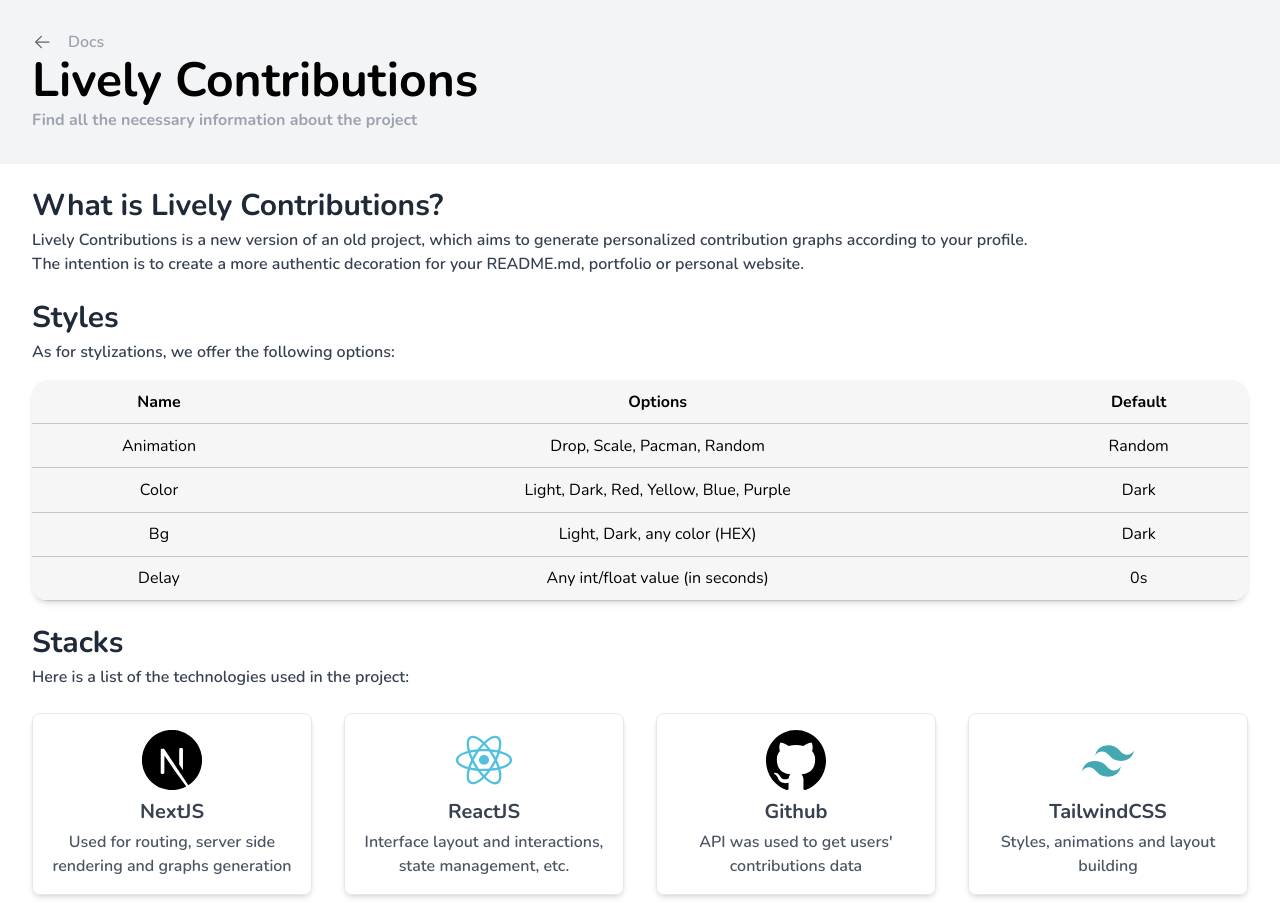
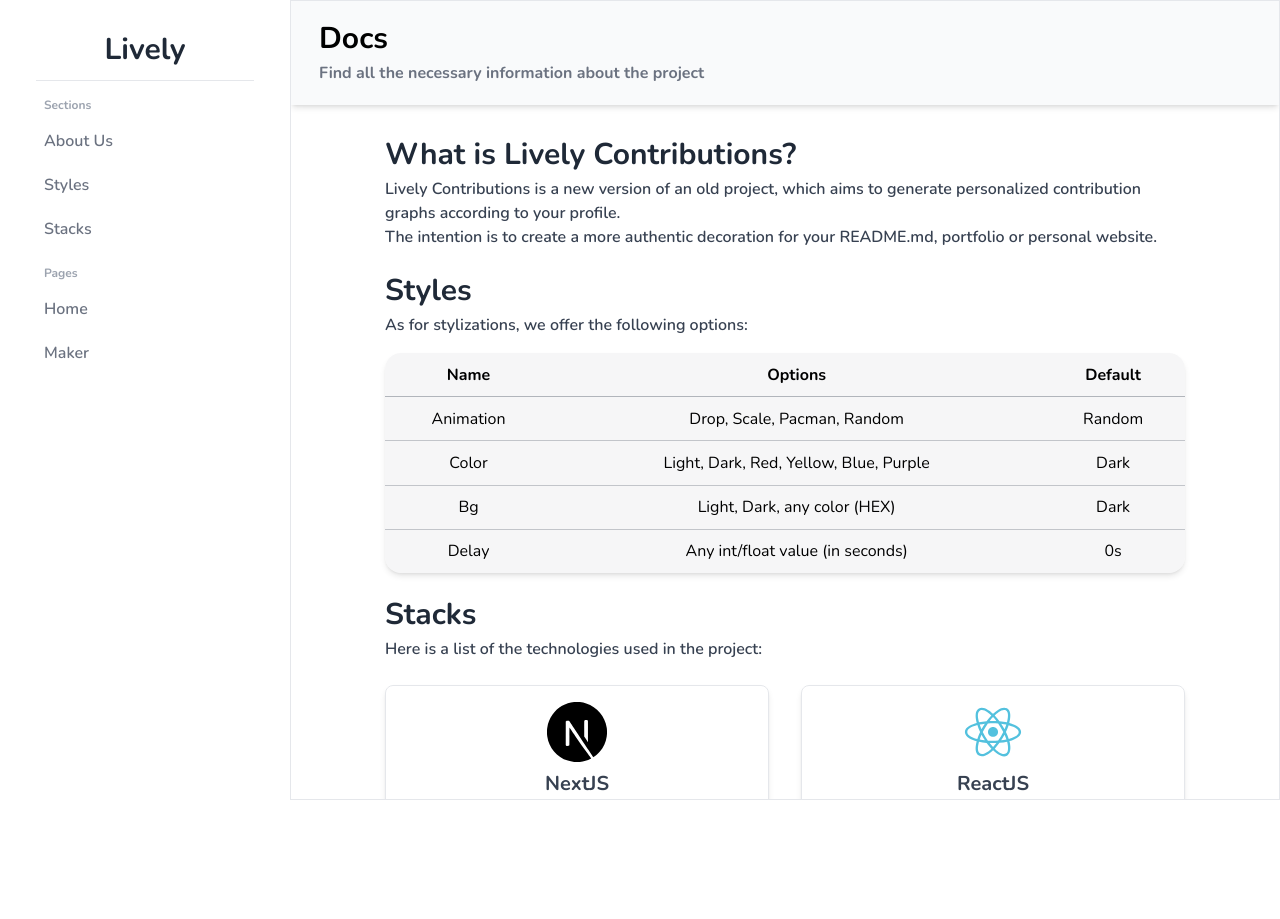
Before and after one commit to lucas7maciel/Lively-Contributions, a Next.js app: page /docs in a window 1280 px wide. After the commit the page ends 800 px from the top, so only its background shows below. Built offline with nearby package versions, Linux system fonts and the light colour scheme.

Commit message:
fix: docs layout

```diff
--- a/src/app/docs/aboutUs.tsx
+++ b/src/app/docs/aboutUs.tsx
@@ -1,6 +1,6 @@
 export default function AboutUs() {
   return (
-    <section>
+    <section id="aboutUs">
       <h3 className="font-bold text-gray-800 text-3xl mb-1">
         What is Lively Contributions?
       </h3>
--- /dev/null
+++ b/src/app/docs/dashboard.tsx
@@ -0,0 +1,59 @@
+import Link from "next/link";
+
+interface SectionItem {
+  text: string;
+  redir: string;
+}
+
+export function Dashboard() {
+  const sections: SectionItem[] = [
+    {
+      text: "About Us",
+      redir: "#aboutUs",
+    },
+    {
+      text: "Styles",
+      redir: "#styles",
+    },
+    {
+      text: "Stacks",
+      redir: "#stacks",
+    },
+  ];
+
+  const pages: SectionItem[] = [
+    { text: "Home", redir: "/" },
+    { text: "Maker", redir: "/maker" },
+  ];
+
+  return (
+    <div className="flex flex-col items-strech gap-1 w-full h-full px-1 py-2 flex-1">
+      <p className="font-bold text-3xl text-gray-800 text-center">Lively</p>
+      <hr className="mt-2 mb-3 px-1" />
+
+      <p className="mb-1 px-2 font-bold text-gray-400 text-xs">Sections</p>
+      {sections.map((section, index) => (
+        <Section key={index} text={section.text} redir={section.redir} />
+      ))}
+
+      <p className="mt-3 mb-1 px-2 font-bold text-gray-400 text-xs">Pages</p>
+      {pages.map((section, index) => (
+        <Section key={index} text={section.text} redir={section.redir} />
+      ))}
+    </div>
+  );
+}
+
+function Section(props: SectionItem) {
+  return (
+    <div className="hover:bg-gray-100 w-full py-2 px-2 rounded-lg cursor-pointer transition">
+      <Link
+        className="font-semibold text-gray-500"
+        href={props.redir}
+        scroll={false}
+      >
+        {props.text}
+      </Link>
+    </div>
+  );
+}
--- a/src/app/docs/header.tsx
+++ b/src/app/docs/header.tsx
@@ -1,26 +1,10 @@
-import Link from "next/link";
-import Image from "next/image";
-import BackIcon from "/public/icons/navigate-back.svg";
 
 export default function Header() {
   return (
-    <header className="p-8 bg-gray-100 flex items-center">
+    <header className="py-5 px-7 bg-gray-50 flex items-center shadow-md">
       <div className="flex-1">
-        <div className="flex items-center gap-4 mb-1">
-          <Link href="/">
-            <Image
-              className="opacity-60 hover:opacity-40 cursor-pointer transition duration-500"
-              src={BackIcon}
-              width={20}
-              height={20}
-              alt="Back"
-            />
-          </Link>
-          <p className="font-semibold text-gray-400 leading-none">Docs</p>
-        </div>
-
-        <h1 className="font-bold text-5xl">Lively Contributions</h1>
-        <p className="text-gray-400 font-bold mt-1">
+        <h1 className="font-bold text-3xl">Docs</h1>
+        <p className="text-gray-500 font-bold mt-1">
           Find all the necessary information about the project
         </p>
       </div>
--- a/src/app/docs/page.tsx
+++ b/src/app/docs/page.tsx
@@ -2,16 +2,24 @@
 import Styles from "./styles";
 import Stacks from "./stacks";
 import Header from "./header";
+import { Dashboard } from "./dashboard";
 
 export default function Docs() {
   return (
     <>
-      <Header />
-      <div className="flex flex-col gap-6 px-8 py-6">
-        <AboutUs />
-        <Styles />
-        <Stacks />
+      <div className="flex max-h-screen w-full overflow-hidden">
+        <div className="flex-[0_0_290px] px-8 py-6 overflow-y-auto">
+          <Dashboard />
+        </div>
+        <div className="border flex-1 overflow-y-auto">
+          <Header />
+          <div className="flex-1 flex flex-col gap-6 max-w-[90ch] mt-6 mx-auto px-8 pb-6 pt-2">
+            <AboutUs />
+            <Styles />
+            <Stacks />
+          </div>
+        </div>
       </div>
-      </>
+    </>
   );
 }
--- a/src/app/docs/stacks.tsx
+++ b/src/app/docs/stacks.tsx
@@ -7,13 +7,13 @@
 
 export default function Stacks() {
   return (
-    <section>
+    <section id="stacks">
       <h3 className="font-bold text-gray-800 text-3xl mb-1">Stacks</h3>
       <p className="font-semibold text-gray-700 mb-6">
         Here is a list of the technologies used in the project:
       </p>
 
-      <div className="grid xl:grid-cols-4 sm:grid-cols-2 gap-8 w-full">
+      <div className="grid lg:grid-cols-2 gap-8 w-full">
         <StackCard
           iconUrl={NextIcon}
           title="NextJS"
--- a/src/app/docs/styles.tsx
+++ b/src/app/docs/styles.tsx
@@ -1,6 +1,6 @@
 export default function Styles() {
   return (
-    <section>
+    <section id="styles">
       <h3 className="font-bold text-gray-800 text-3xl mb-1">Styles</h3>
       <p className="font-semibold text-gray-700 mb-4">
         As for stylizations, we offer the following options:
--- a/src/app/globals.css
+++ b/src/app/globals.css
@@ -72,7 +72,11 @@
 }
 
 table th {
-  border-bottom-width: 1.5px;
+  border-bottom: solid 1.8px rgb(75 85 99 / 0.4);
+}
+
+table tr:last-child td {
+  border-bottom: none;
 }
 
 /* Popup */
```
